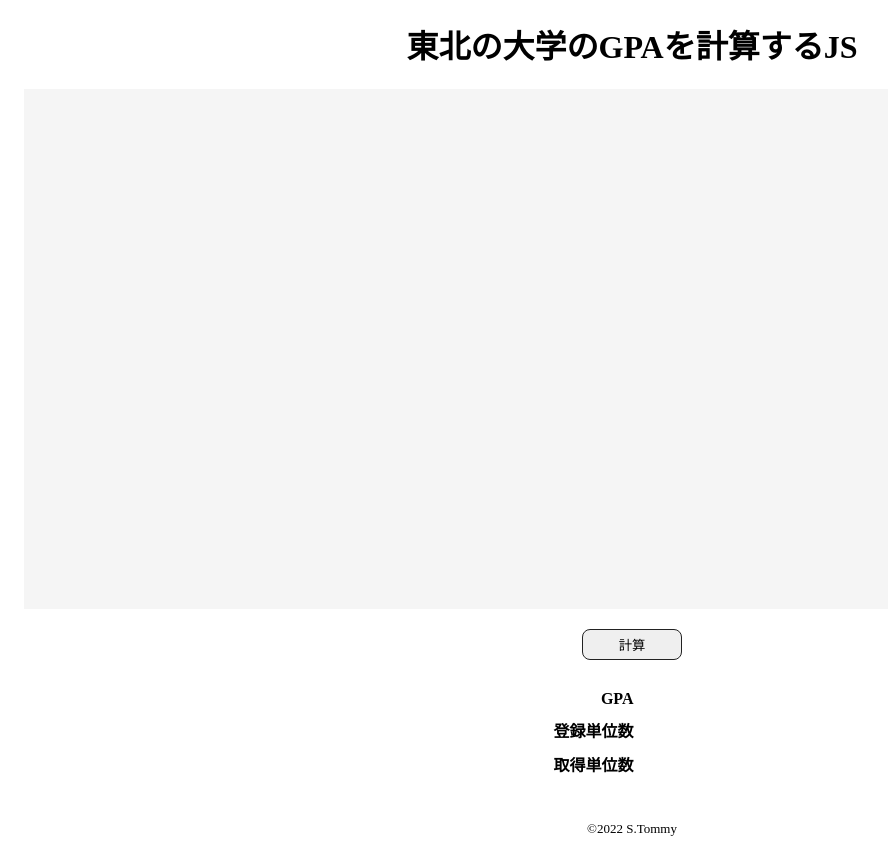
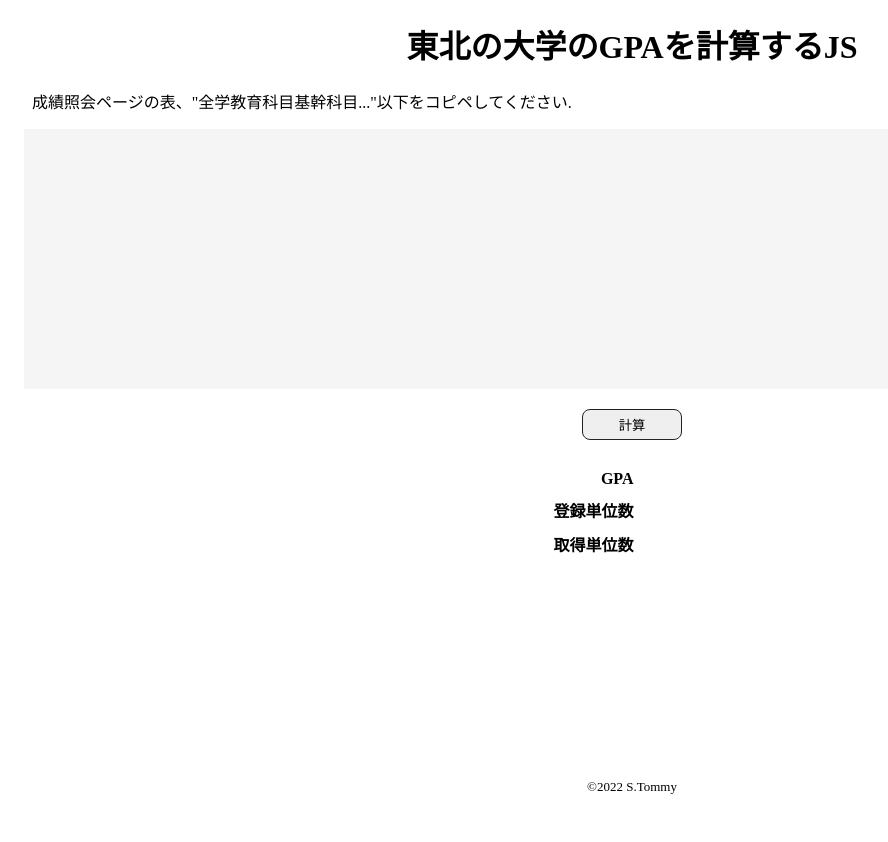
Before and after one commit to akatonbobook/tohoku-gpa, a website: page index.html in a window 1280 px wide. Shown: the whole page, without its empty margins (8-896 px from the left). After the commit the page ends 800 px from the top, so only its background shows below. Drawn offline with Linux system fonts and the light colour scheme.

Commit message:
changed css

```diff
--- a/index.html
+++ b/index.html
@@ -9,6 +9,7 @@
         <main>
             <div>
                 <h1 class="centerize">東北の大学のGPAを計算するJS</h1>
+                <p class="intro">成績照会ページの表、"全学教育科目基幹科目..."以下をコピペしてください.</p>
                 <textarea id="rawtext"></textarea>
                 <button id="calcButton" class="calc centerize">計算</button>
             </div>
--- a/style.css
+++ b/style.css
@@ -1,7 +1,7 @@
 textarea {
     display: block;
     width: 95%;
-    height: 40em;
+    height: 20em;
     overflow-y: scroll;
     overflow-x: scroll;
     resize: none;
@@ -13,6 +13,9 @@ textarea {
     margin-left: auto;
     margin-right: auto;
     white-space: pre;
+}
+p.intro {
+    margin-left: 40px;
 }
 footer {
     display: flex;
```
